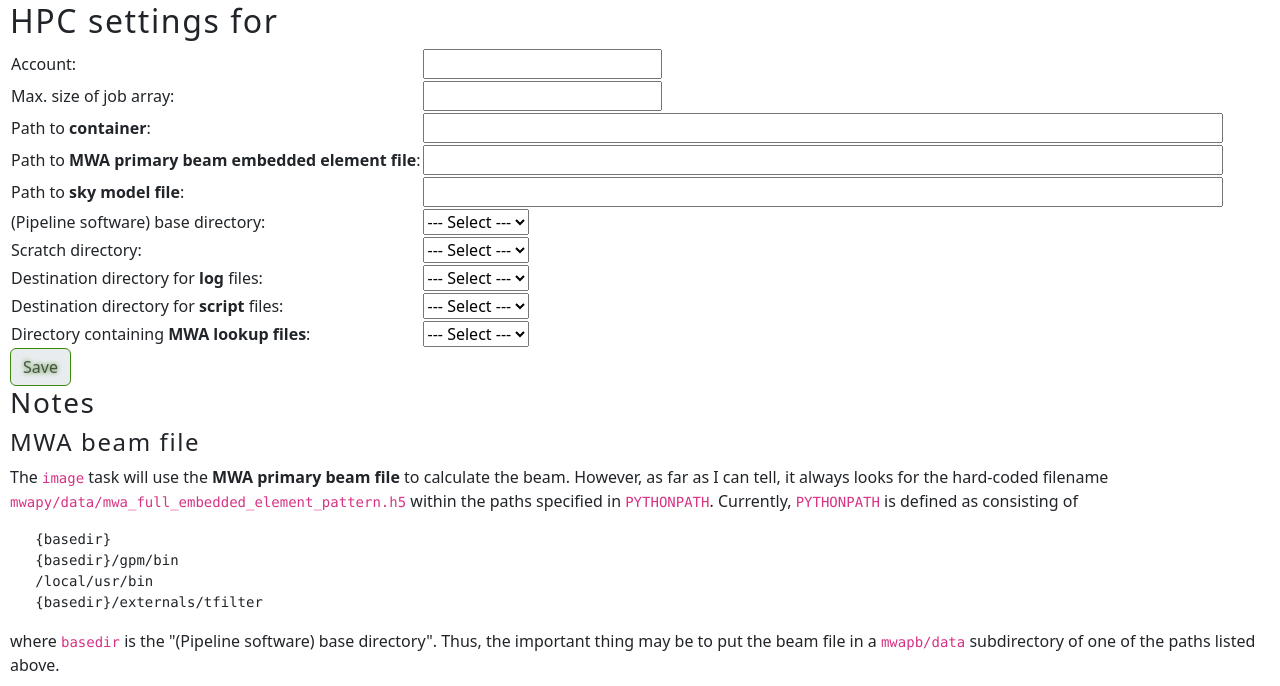
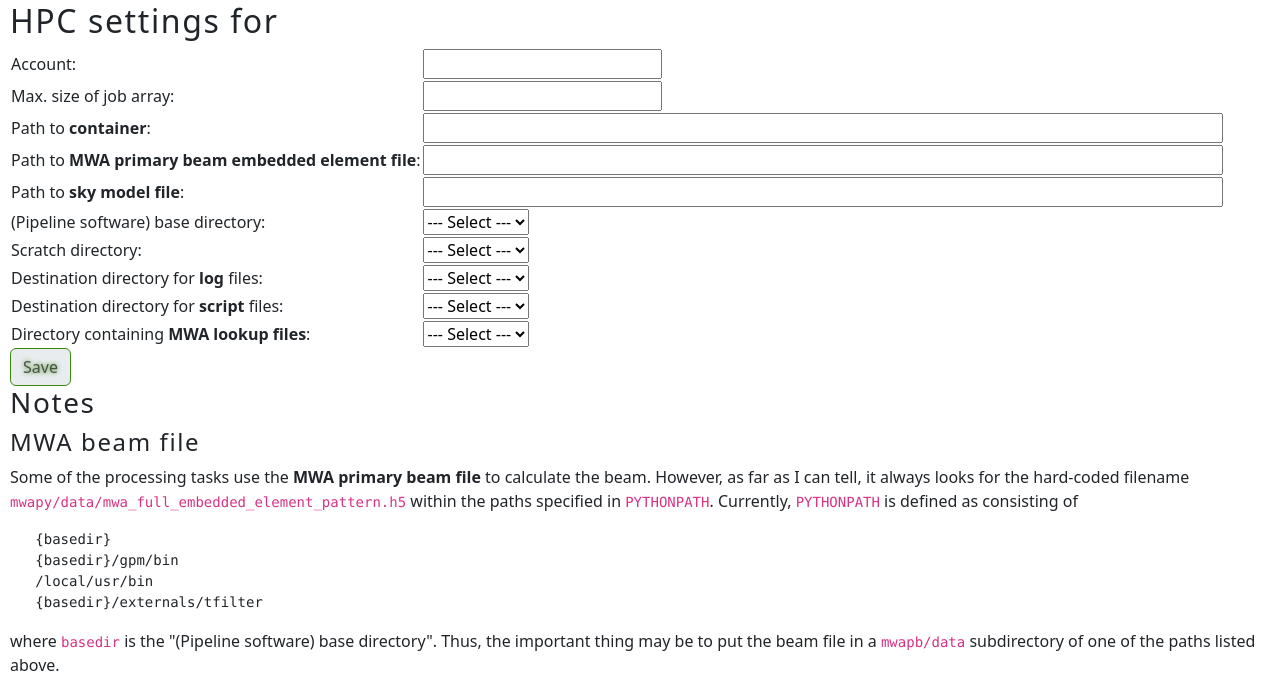
Before and after one commit to robotopia/MWA-Galactic-Plane-Monitoring, a Django app: template db/processing/templates/processing/hpc_user_settings.html in a window 1280 px wide. Shown: the part 120-806 px from the top of the page. Run offline with Django 4.2, Linux system fonts and the light colour scheme; the template is opened without the code that fills it, so the values that code supplies are empty; parts of the project's set-up code (start-up, migrations or seed data) failed here and were passed over.

Commit message:
Changing wording of new notes slightly

```diff
--- a/db/processing/templates/processing/hpc_user_settings.html
+++ b/db/processing/templates/processing/hpc_user_settings.html
@@ -103,7 +103,7 @@
 
 <h4>MWA beam file</h4>
 
-<p>The <code>image</code> task will use the <b>MWA primary beam file</b> to calculate the beam. However, as far as I can tell, it always looks for the hard-coded filename <code>mwapy/data/mwa_full_embedded_element_pattern.h5</code> within the paths specified in <code>PYTHONPATH</code>. Currently, <code>PYTHONPATH</code> is defined as consisting of</p>
+<p>Some of the processing tasks use the <b>MWA primary beam file</b> to calculate the beam. However, as far as I can tell, it always looks for the hard-coded filename <code>mwapy/data/mwa_full_embedded_element_pattern.h5</code> within the paths specified in <code>PYTHONPATH</code>. Currently, <code>PYTHONPATH</code> is defined as consisting of</p>
 <pre>
    {basedir}
    {basedir}/gpm/bin
```
